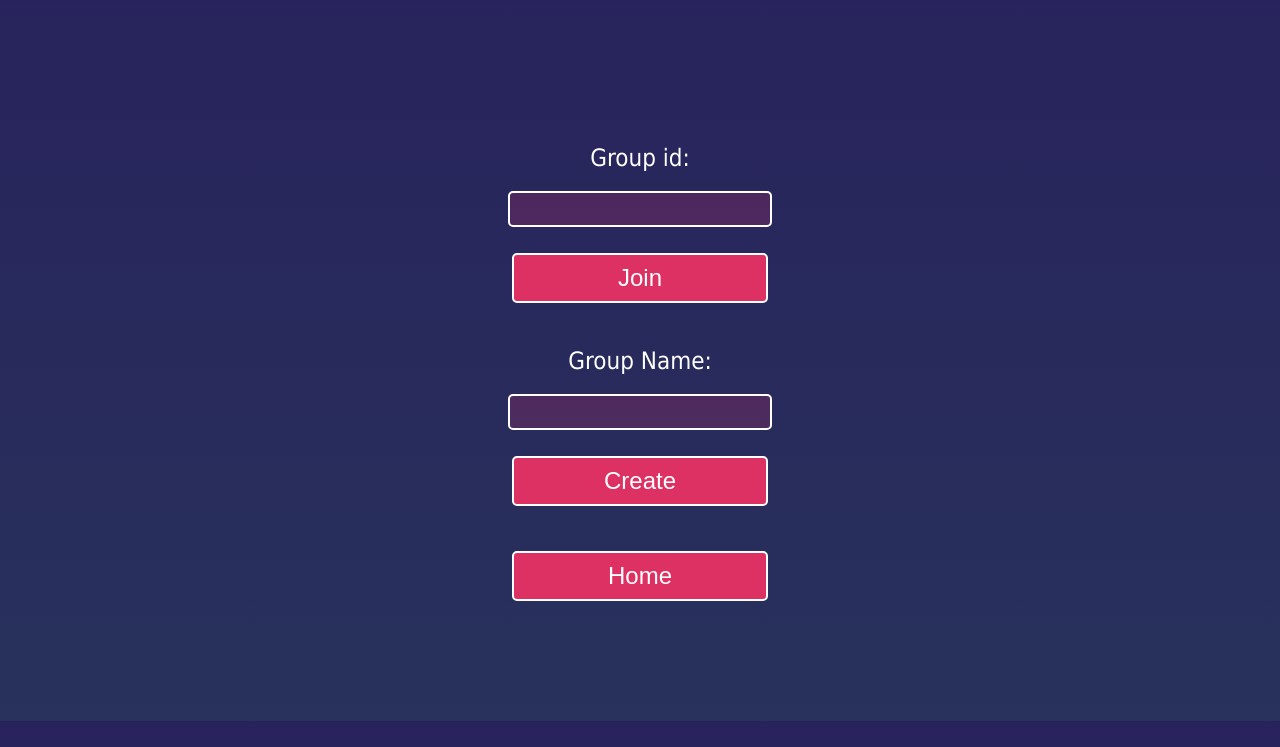
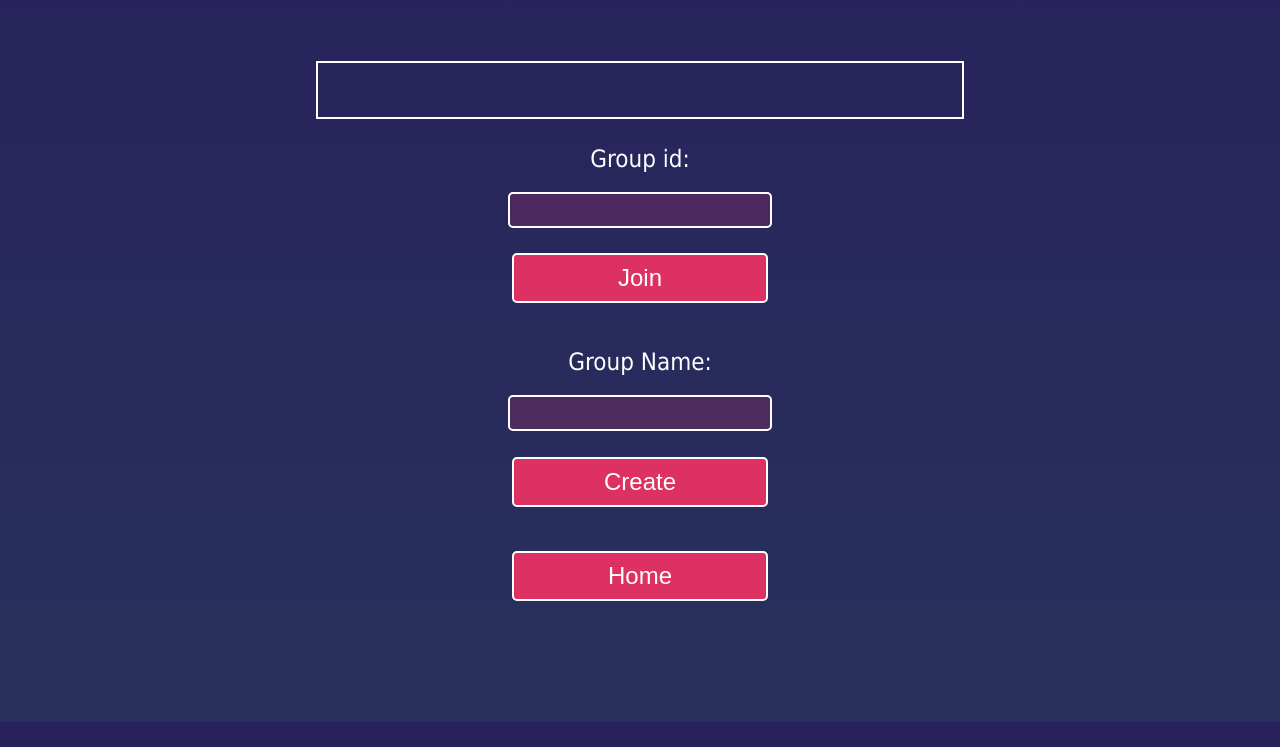
Before and after one commit to EasyLemonJuice/CloseChat, a plain HTML site: page groups.html in a window 1280 px wide. Shown: the part 91-838 px from the top of the page. Drawn offline with Linux system fonts and the light colour scheme; no server answers.

Commit message:
Update styles.css

```diff
--- a/CSS/styles.css
+++ b/CSS/styles.css
@@ -164,6 +164,19 @@ html,body{
 .server{
   width:100%;
 }
+.roomButton{
+  width:auto!important;
+}
+.myRooms{
+  width:50%;
+  display: flex;
+  flex-direction:row;
+  overflow:auto;
+  padding: 2px;
+  border: 2px solid white;
+  align-items: center;
+  min-height:50px;
+}
 h2{
   color:var(--white)
 }
```
